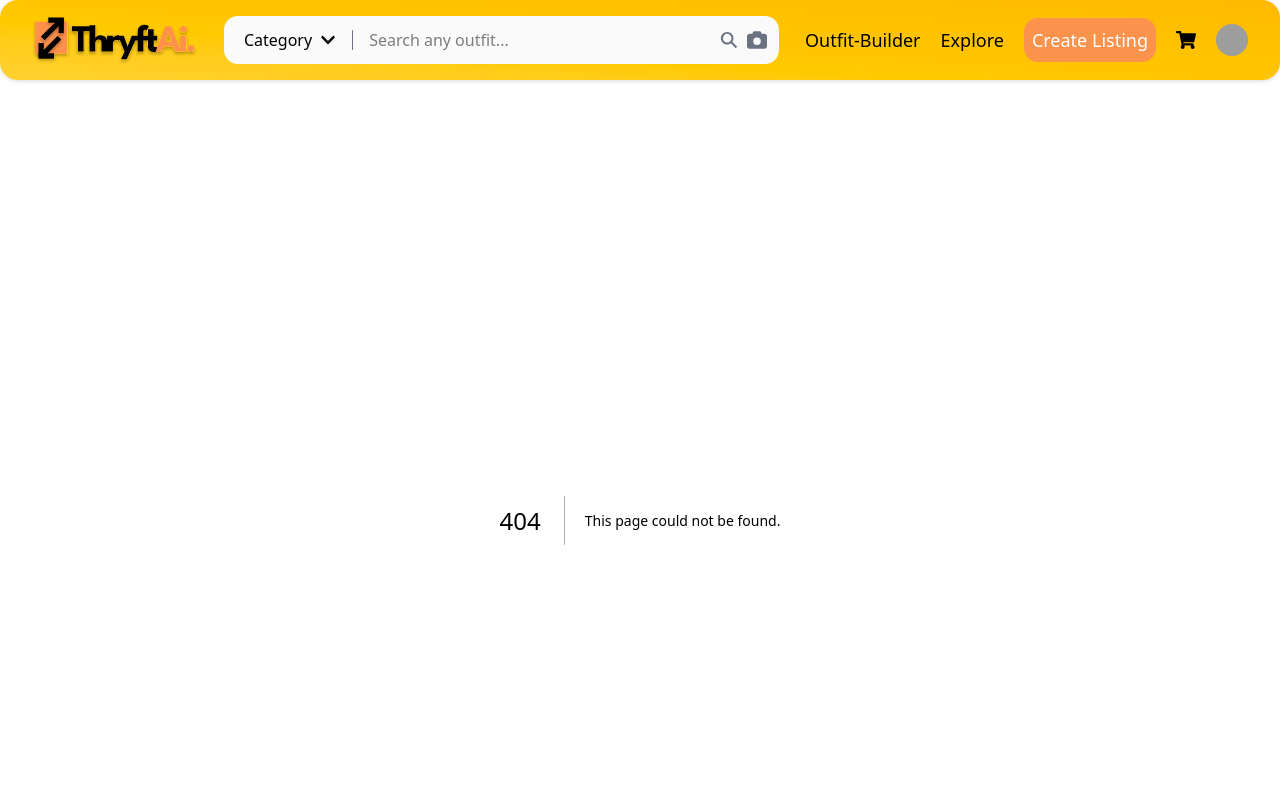
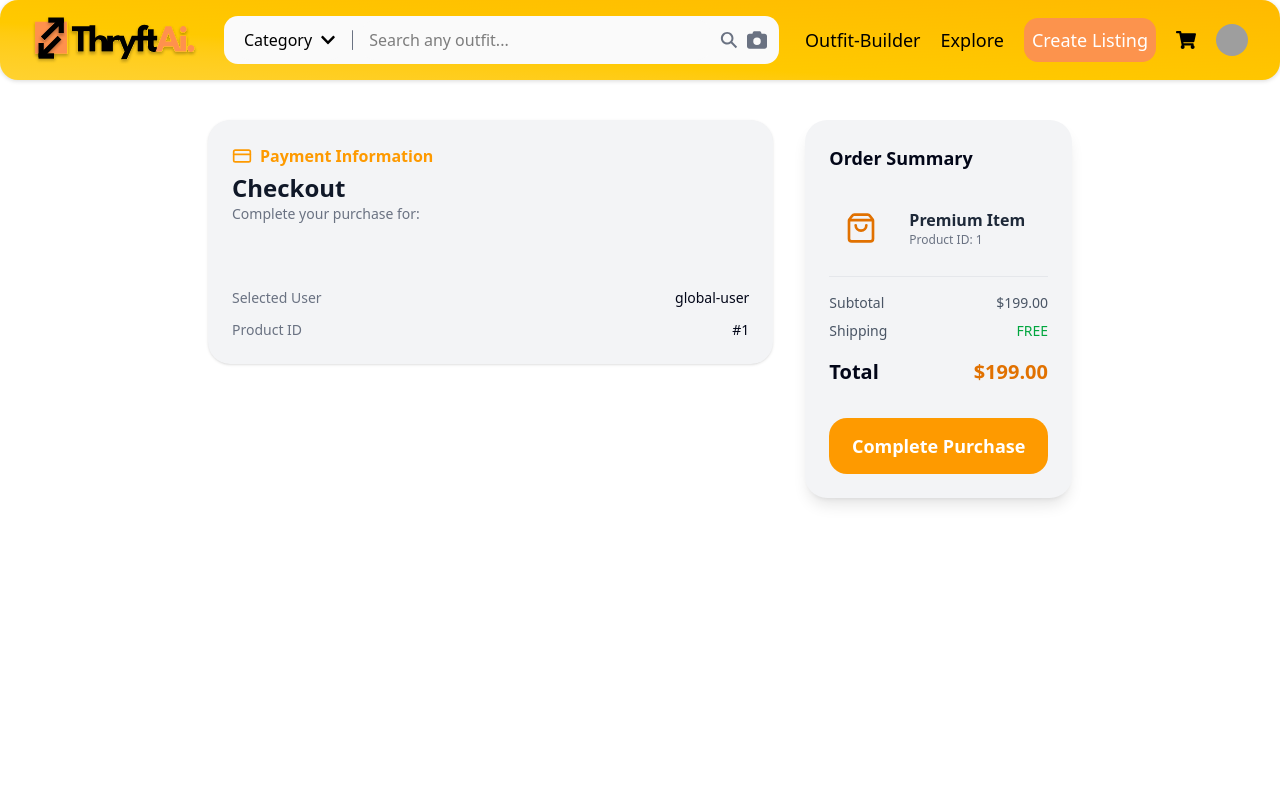
Before and after one commit to gabezeller/ThryfAiFrontend, a Next.js app: page /checkout in a window 1280 px wide. Before the commit this address had no page. Shown: the top 800 px of the page. Built offline with nearby package versions, Linux system fonts and the light colour scheme; grey boxes are pictures that could not be loaded.

Commit message:
added item pages for search

```diff
--- a/src/app/Components/header.tsx
+++ b/src/app/Components/header.tsx
@@ -209,7 +209,7 @@ const Header = () => {
                                 <FaChevronDown />
                             </button>
                         </DropdownMenuTrigger>
-                        <DropdownMenuContent className="w-50 drop-shadow" align="start" alignOffset={-10}>
+                        <DropdownMenuContent className="w-50 drop-shadow z-1000" align="start" alignOffset={-10}>
                             <DropdownMenuItem className="cursor-pointer">Topwear</DropdownMenuItem>
                             <DropdownMenuItem className="cursor-pointer">Bottomwear</DropdownMenuItem>
                             <DropdownMenuItem className="cursor-pointer">Footwear</DropdownMenuItem>
@@ -321,7 +321,8 @@ const Header = () => {
                                 </div>
                             ) : searchResults.length > 0 ? (
                                 searchResults.map((product) => (
-                                    <div
+                                    <Link
+                                        href={`/listing/${product.id}`}
                                         key={product.id}
                                         onClick={() => setShowResults(false)}
                                         className="p-3 hover:bg-amber-50 flex items-center gap-4 cursor-pointer transition-all duration-200 group/item border-b border-gray-50 last:border-none"
@@ -344,7 +345,7 @@ const Header = () => {
                                                 <span className="text-[10px] px-2 py-0.5 bg-gray-100 rounded-full text-gray-600">{product.color}</span>
                                             </div>
                                         </div>
-                                    </div>
+                                    </Link>
                                 ))
                             ) : (
                                 <div className="p-8 text-center flex flex-col items-center gap-2">
@@ -363,7 +364,7 @@ const Header = () => {
                 <Link href="/outfitbuilder" suppressHydrationWarning className="text-black hover:text-white hover:cursor-pointer text-lg font-medium transition-color hover:scale-110 transition-transform duration-300 ease-in-out transform">Outfit-Builder</Link>
                 <Link href="/explore" className="text-black hover:text-white hover:cursor-pointer text-lg font-medium transition-color hover:scale-110 transition-transform duration-300 ease-in-out transform">Explore</Link>
                 <Link href="listing" className="text-white hover:cursor-pointer text-lg font-medium transition-color bg-[#fc934d] rounded-xl p-2 cursor-pointer scale-100 hover:scale-110 transition-transform duration-300 ease-in-out transform">Create Listing</Link>
-                <FaShoppingCart className="text-xl text-black cursor-pointer hover:text-white hover:scale-110 transition-transform duration-300 ease-in-out transform" />
+                <Link href="/checkout"><FaShoppingCart className="text-xl text-black cursor-pointer hover:text-white hover:scale-110 transition-transform duration-300 ease-in-out transform" /></Link>
                 <Link href="/profile">
                     <AvatarWithBadge />
                 </Link>
--- /dev/null
+++ b/src/app/checkout/page.tsx
@@ -0,0 +1,163 @@
+"use client"
+
+import { useState } from "react"
+import { Button } from "@/components/ui/button"
+import { CheckCircle2, ShoppingBag, CreditCard, ShieldCheck } from "lucide-react"
+
+export default function CheckoutPage() {
+    const [isProcessing, setIsProcessing] = useState(false)
+    const [isSuccess, setIsSuccess] = useState(false)
+    const [error, setError] = useState<string | null>(null)
+
+    const handlePurchase = async () => {
+        setIsProcessing(true)
+        setError(null)
+
+        try {
+            const response = await fetch('http://localhost:5207/api/Purchase?productId=1&userId=global-user', {
+                method: 'POST',
+                headers: {
+                    'accept': 'text/plain'
+                }
+            })
+
+            if (response.ok) {
+                setIsSuccess(true)
+            } else {
+                const errorText = await response.text()
+                setError(errorText || "Failed to complete purchase")
+            }
+        } catch (err) {
+            setError("Server is not responding. Please try again.")
+            console.error(err)
+        } finally {
+            setIsProcessing(false)
+        }
+    }
+
+    return (
+        <div className="min-h-screen bg-white pb-20">
+            <div className="max-w-4xl mx-auto px-4 mt-10">
+                {!isSuccess ? (
+                    <div className="grid grid-cols-1 md:grid-cols-3 gap-8">
+                        {/* Left Column - Checkout Info */}
+                        <div className="md:col-span-2 space-y-6">
+                            <div className="bg-gray-100 rounded-3xl shadow-sm overflow-hidden">
+                                <div className="p-6">
+                                    <div className="flex items-center gap-2 text-amber-500 font-bold mb-1">
+                                        <CreditCard className="w-5 h-5" />
+                                        <span>Payment Information</span>
+                                    </div>
+                                    <h2 className="text-2xl font-bold text-gray-900">Checkout</h2>
+                                    <p className="text-gray-500 text-sm">Complete your purchase for: </p>
+
+                                </div>
+                                <div className="px-6 pb-6 space-y-4 pt-6">
+
+                                    <div className="space-y-3 pt-4">
+                                        <div className="flex justify-between text-sm">
+                                            <span className="text-gray-500">Selected User</span>
+                                            <span className="font-medium">global-user</span>
+                                        </div>
+                                        <div className="flex justify-between text-sm">
+                                            <span className="text-gray-500">Product ID</span>
+                                            <span className="font-medium">#1</span>
+                                        </div>
+                                    </div>
+                                </div>
+                            </div>
+
+                            {error && (
+                                <div className="bg-red-50 border border-red-100 text-red-600 p-4 rounded-xl text-sm font-medium">
+                                    {error}
+                                </div>
+                            )}
+                        </div>
+
+                        {/* Right Column - Order Summary */}
+                        <div className="md:col-span-1">
+                            <div className="bg-gray-100 rounded-3xl shadow-lg sticky top-24 overflow-hidden">
+                                <div className="p-6">
+                                    <h2 className="text-lg font-bold">Order Summary</h2>
+                                </div>
+                                <div className="px-6 pb-6 space-y-4">
+                                    <div className="flex items-center gap-4">
+                                        <div className="w-16 h-16 flex items-center justify-center">
+                                            <ShoppingBag className="w-8 h-8 text-amber-600" />
+                                        </div>
+                                        <div>
+                                            <p className="font-bold text-gray-800">Premium Item</p>
+                                            <p className="text-xs text-gray-500">Product ID: 1</p>
+                                        </div>
+                                    </div>
+
+                                    <hr className="border-gray-200" />
+
+                                    <div className="space-y-2">
+                                        <div className="flex justify-between text-sm text-gray-600">
+                                            <span>Subtotal</span>
+                                            <span>$199.00</span>
+                                        </div>
+                                        <div className="flex justify-between text-sm text-gray-600">
+                                            <span>Shipping</span>
+                                            <span className="text-green-600 font-medium">FREE</span>
+                                        </div>
+                                        <div className="flex justify-between font-black text-xl pt-2 border-t border-gray-100 mt-2">
+                                            <span>Total</span>
+                                            <span className="text-amber-600">$199.00</span>
+                                        </div>
+                                    </div>
+                                    <Button
+                                        onClick={handlePurchase}
+                                        disabled={isProcessing}
+                                        className="cursor-pointer w-full bg-amber-500 hover:bg-amber-600 text-white font-bold h-14 rounded-2xl text-lg transition-all hover:scale-[1.02] active:scale-[0.98] mt-4"
+                                    >
+                                        {isProcessing ? (
+                                            <div className="flex items-center gap-2">
+                                                <div className="w-5 h-5 border-2 border-white/30 border-t-gray-200 rounded-full animate-spin" />
+                                                Processing...
+                                            </div>
+                                        ) : (
+                                            "Complete Purchase"
+                                        )}
+                                    </Button>
+                                </div>
+                            </div>
+                        </div>
+                    </div>
+                ) : (
+                    /* Success View */
+                    <div className="bg-white shadow-2xl max-w-xl mx-auto overflow-hidden rounded-3xl animate-in zoom-in-95 duration-500">
+                        <div className="h-2 bg-gradient-to-r from-green-400 to-emerald-500 w-full" />
+                        <div className="pt-12 pb-12 flex flex-col items-center text-center">
+                            <div className="w-24 h-24 bg-green-100 rounded-full flex items-center justify-center mb-6 animate-bounce">
+                                <CheckCircle2 className="w-12 h-12 text-green-600" />
+                            </div>
+                            <h2 className="text-3xl font-black text-gray-800 mb-2">Purchase Success!</h2>
+                            <p className="text-gray-500 max-w-sm">
+                                Your order for Product #1 has been processed successfully.
+                                Thank you for choosing ThryfAi.
+                            </p>
+
+                            <div className="mt-10 flex gap-4 w-full px-6">
+                                <Button
+                                    variant="outline"
+                                    className="flex-1 h-12 rounded-xl border-gray-200 font-bold"
+                                    onClick={() => setIsSuccess(false)}
+                                >
+                                    Back to Checkout
+                                </Button>
+                                <Button
+                                    className="flex-1 h-12 rounded-xl bg-gray-900 hover:bg-black text-white font-bold"
+                                    onClick={() => window.location.href = '/'}
+                                >
+                                    Continue Browsing
+                                </Button>
+                            </div>
+                        </div>
+                    </div>
+                )}
+            </div>
+        </div>
+    )
+}
```
